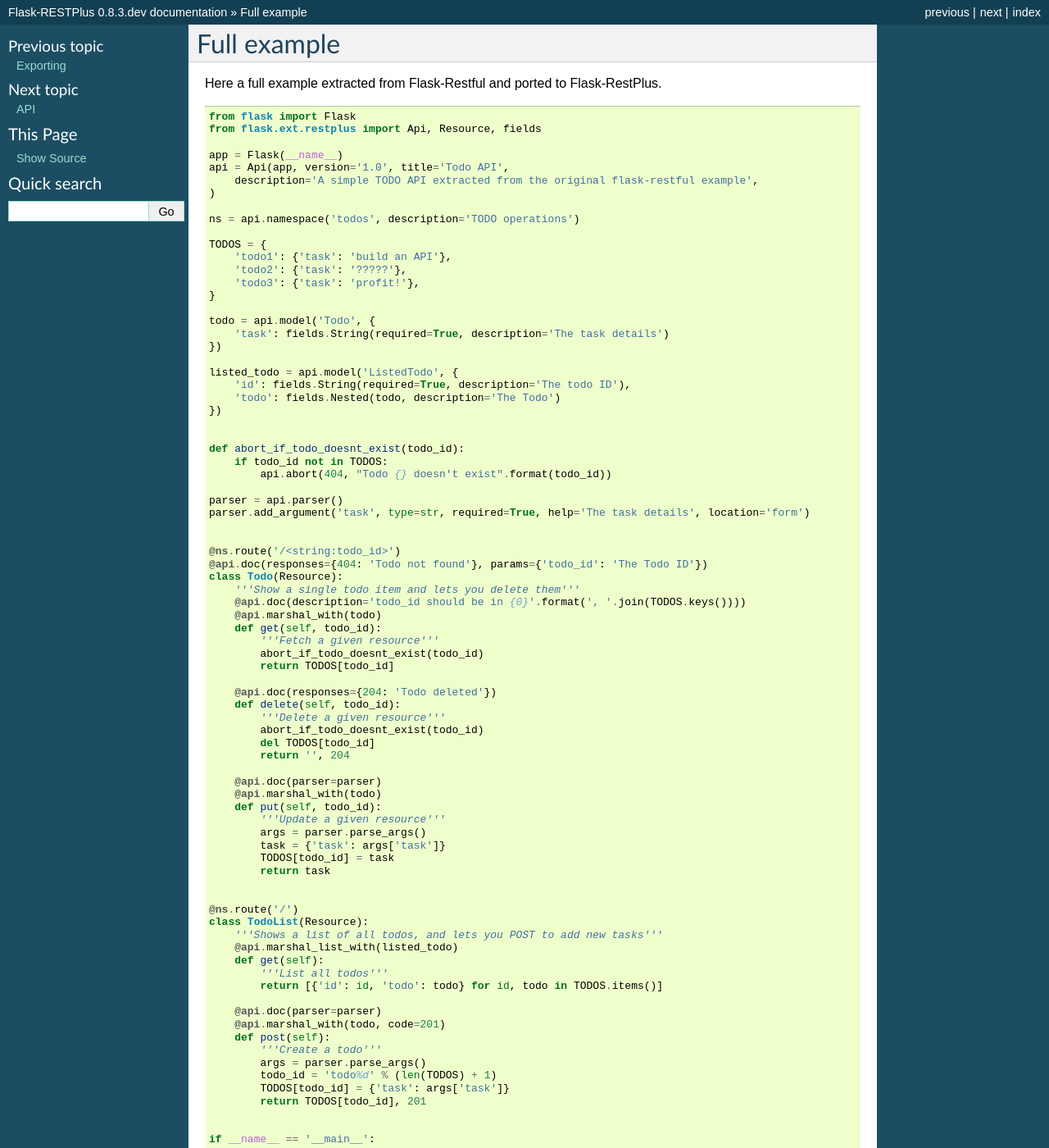
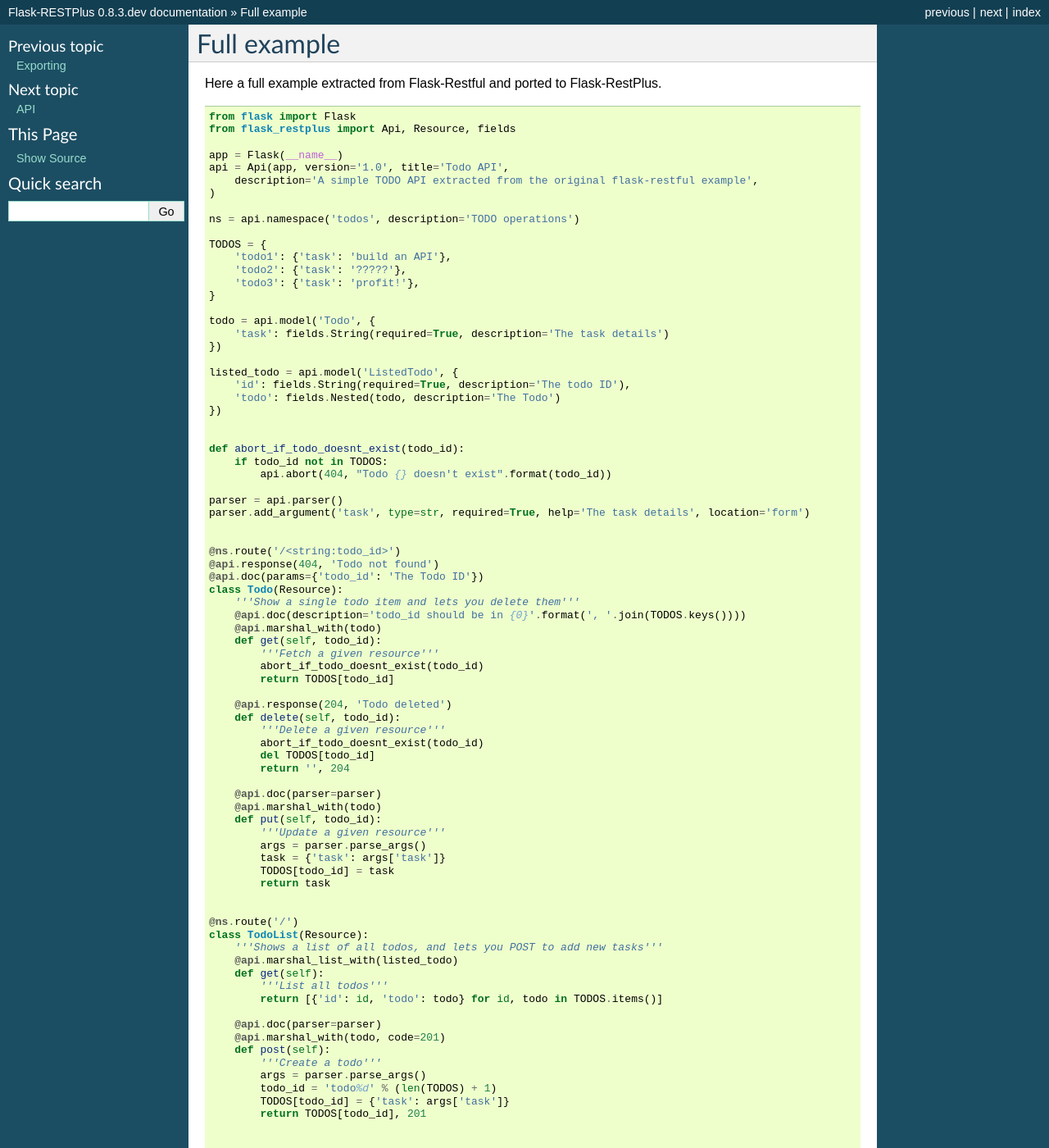
Before and after one commit to noirbizarre/flask-restplus, a Sphinx documentation site: the page built from doc/example.rst, in a window 1280 px wide and 1400 px high. Shown: the whole window at 82% size. Built offline with Sphinx 7.4.7, drawn with Linux system fonts in a browser that asks for light colours.

Commit message:
More doc

```diff
--- a/doc/example.rst
+++ b/doc/example.rst
@@ -6,7 +6,7 @@
 .. code-block:: python
 
     from flask import Flask
-    from flask.ext.restplus import Api, Resource, fields
+    from flask_restplus import Api, Resource, fields
 
     app = Flask(__name__)
     api = Api(app, version='1.0', title='Todo API',
@@ -40,7 +40,8 @@
 
 
     @ns.route('/<string:todo_id>')
-    @api.doc(responses={404: 'Todo not found'}, params={'todo_id': 'The Todo ID'})
+    @api.response(404, 'Todo not found')
+    @api.doc(params={'todo_id': 'The Todo ID'})
     class Todo(Resource):
         '''Show a single todo item and lets you delete them'''
         @api.doc(description='todo_id should be in {0}'.format(', '.join(TODOS.keys())))
@@ -50,7 +51,7 @@
             abort_if_todo_doesnt_exist(todo_id)
             return TODOS[todo_id]
 
-        @api.doc(responses={204: 'Todo deleted'})
+        @api.response(204, 'Todo deleted')
         def delete(self, todo_id):
             '''Delete a given resource'''
             abort_if_todo_doesnt_exist(todo_id)
@@ -89,6 +90,4 @@
         app.run(debug=True)
 
 
-
-
 You can find full examples in the github repository ``examples`` folder.
```
Also changed, not shown: README.rst (+4 -3 lines), 1 other file.
